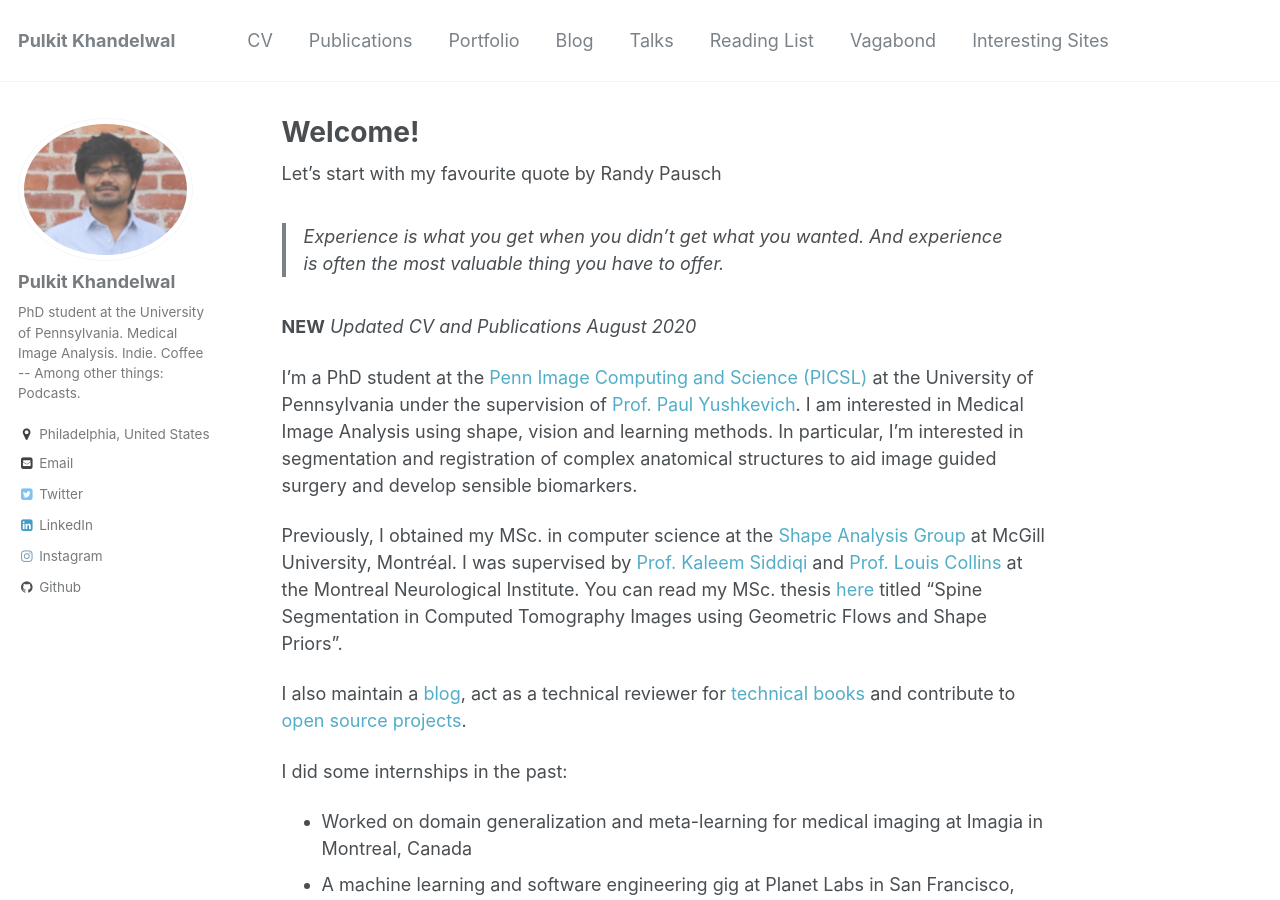
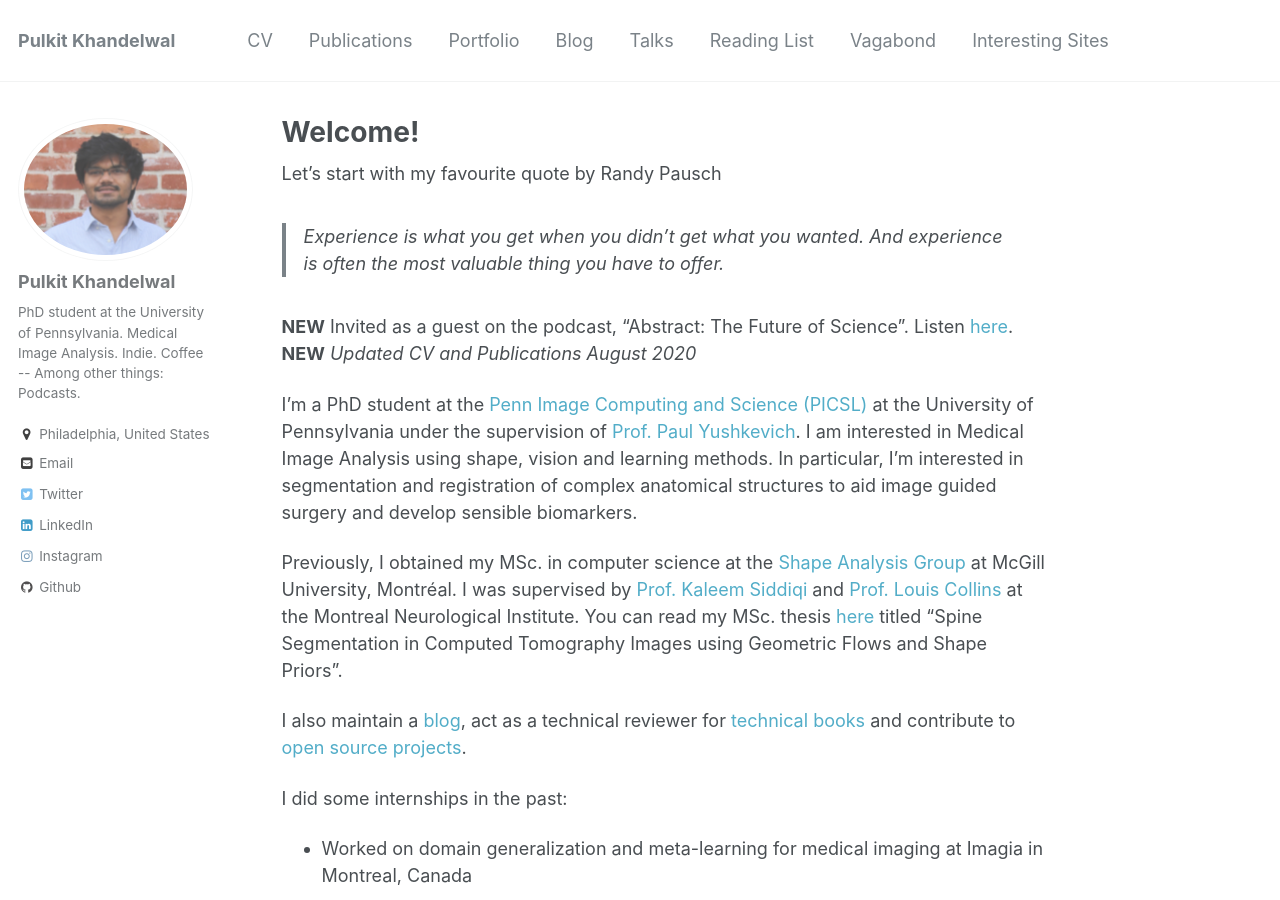
Before and after one commit to Pulkit-Khandelwal/pulkit-khandelwal.github.io, a Jekyll site: the page built from _pages/about.md, in a window 1280 px wide and 900 px high. Built offline with Jekyll 4.4.1, drawn with Linux system fonts in a browser that asks for light colours.

Commit message:
Update about.md

```diff
--- a/_pages/about.md
+++ b/_pages/about.md
@@ -12,6 +12,7 @@ Let's start with my favourite quote by Randy Pausch
 > Experience is what you get when you didn't get what you wanted.
 > And experience is often the most valuable thing you have to offer.
 
+**NEW** Invited as a guest on the podcast, "Abstract: The Future of Science". Listen [here](https://anchor.fm/abstractcast).
 **NEW** *Updated CV and Publications August 2020*
 
 I'm a PhD student at the [Penn Image Computing and Science (PICSL)](http://picsl.upenn.edu/) at the University of Pennsylvania  under the supervision of [Prof. Paul Yushkevich](http://picsl.upenn.edu/people-staff-james-c-gee/faculty-staff/paul-yushkevich/). I am interested in Medical Image Analysis using shape, vision and learning methods. In particular, I'm interested in segmentation and registration of complex anatomical structures to aid image guided surgery and develop sensible biomarkers.
```
